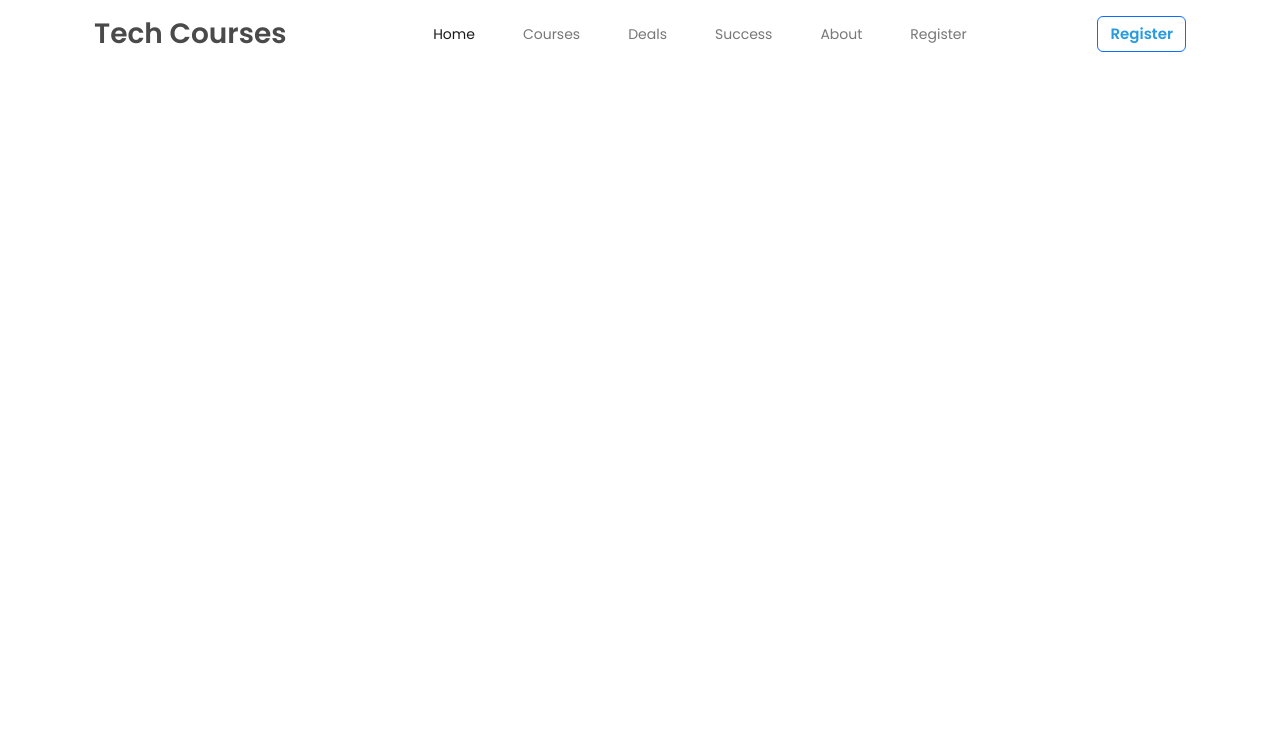
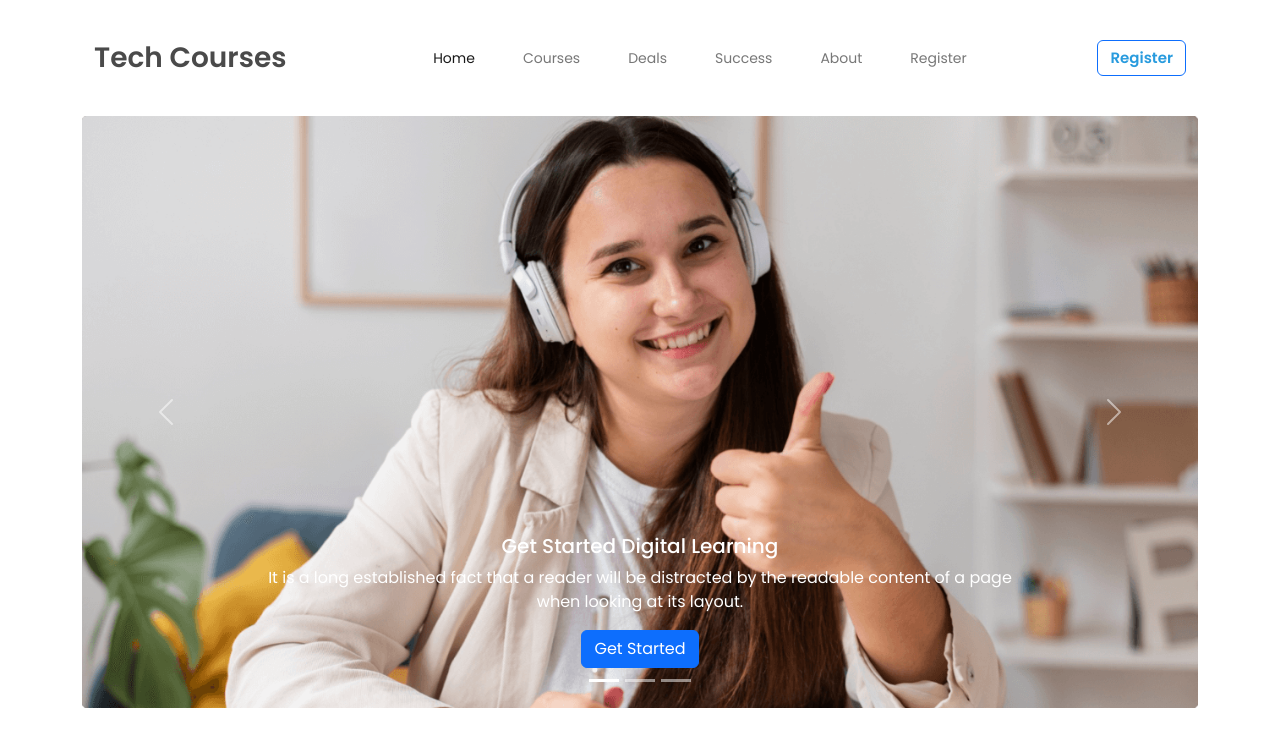
Before and after one commit to Ashik-Programmer/edTech, a plain HTML site: page index.html in a window 1280 px wide. Drawn offline with nearby package versions, Linux system fonts and the light colour scheme.

Commit message:
carousel section added

```diff
--- a/index.html
+++ b/index.html
@@ -19,7 +19,7 @@
 
 <body>
     <!-- header section start -->
-    <header class="container">
+    <header class="container my-4">
         <nav class="navbar navbar-expand-lg">
             <div class="container-fluid">
                 <a class="navbar-brand fs-3 header-logo" href="#">Tech Courses</a>
@@ -58,6 +58,60 @@
     </header>
     <!-- header section end -->
 
+    <!-- carousel section start -->
+    <section class="container">
+        <div id="carouselExampleCaptions" class="carousel slide" data-bs-ride="false">
+            <div class="carousel-indicators">
+                <button type="button" data-bs-target="#carouselExampleCaptions" data-bs-slide-to="0" class="active"
+                    aria-current="true" aria-label="Slide 1"></button>
+                <button type="button" data-bs-target="#carouselExampleCaptions" data-bs-slide-to="1"
+                    aria-label="Slide 2"></button>
+                <button type="button" data-bs-target="#carouselExampleCaptions" data-bs-slide-to="2"
+                    aria-label="Slide 3"></button>
+            </div>
+            <div class="carousel-inner">
+                <div class="carousel-item active">
+                    <img src="images/cover/cover-1.png" class="d-block w-100" alt="...">
+                    <div class="carousel-caption d-md-block">
+                        <h5>Get Started Digital Learning</h5>
+                        <p>It is a long established fact that a reader will be distracted by the readable content of a
+                            page when looking at its layout.</p>
+                        <button class="btn btn-primary">Get Started</button>
+                    </div>
+                </div>
+                <div class="carousel-item">
+                    <img src="images/cover/cover-2.jpg" class="d-block w-100" alt="...">
+                    <div class="carousel-caption d-md-block">
+                        <h5>Get Started Digital Learning</h5>
+                        <p>It is a long established fact that a reader will be distracted by the readable content of a
+                            page when looking at its layout.</p>
+                        <button class="btn btn-primary">Get Started</button>
+                    </div>
+                </div>
+                <div class="carousel-item">
+                    <img src="images/cover/cover-3.jpg" class="d-block w-100" alt="...">
+                    <div class="carousel-caption d-md-block">
+                        <h5>Get Started Digital Learning</h5>
+                        <p>It is a long established fact that a reader will be distracted by the readable content of a
+                            page when looking at its layout.</p>
+                        <button class="btn btn-primary">Get Started</button>
+                    </div>
+                </div>
+            </div>
+            <button class="carousel-control-prev" type="button" data-bs-target="#carouselExampleCaptions"
+                data-bs-slide="prev">
+                <span class="carousel-control-prev-icon" aria-hidden="true"></span>
+                <span class="visually-hidden">Previous</span>
+            </button>
+            <button class="carousel-control-next" type="button" data-bs-target="#carouselExampleCaptions"
+                data-bs-slide="next">
+                <span class="carousel-control-next-icon" aria-hidden="true"></span>
+                <span class="visually-hidden">Next</span>
+            </button>
+        </div>
+    </section>
+    <!-- carousel section end -->
+
     <!-- bootstrap js cdn link -->
     <script src="https://cdn.jsdelivr.net/npm/bootstrap@5.2.0/dist/js/bootstrap.bundle.min.js"></script>
 </body>
```
